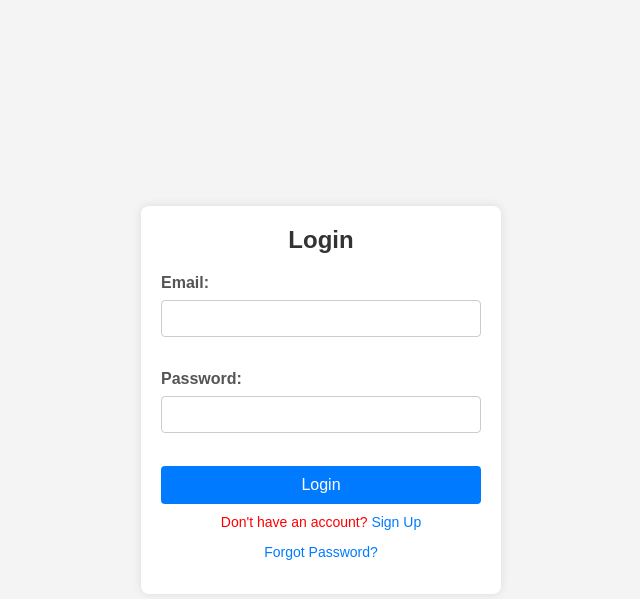
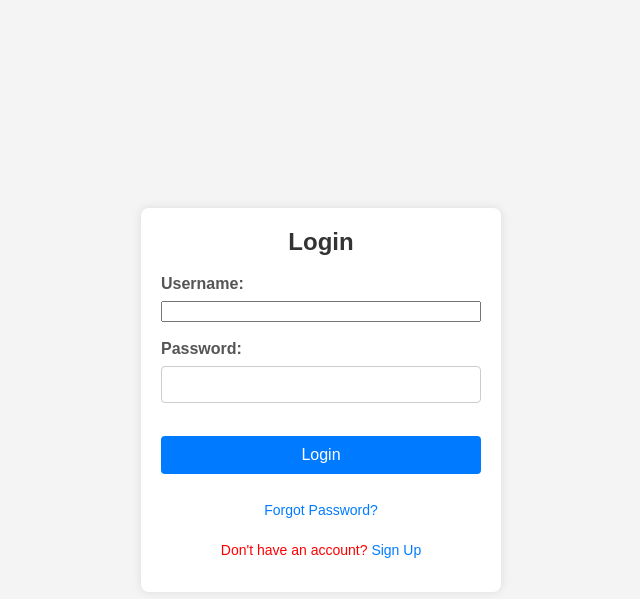
Before and after one commit to Nathan-C99/Nathan-C99, a PHP site: page /login.php in a window 1280 px wide. Shown: the top 599 px of the page, without its empty margins (319-959 px from the left). Run offline with PHP 8.4, Linux system fonts and the light colour scheme.

Commit message:
Update login.php

```diff
--- a/login.php
+++ b/login.php
@@ -1,39 +1,50 @@
 <?php
-session_start(); // Start a session to manage user login
-
+session_start();
 include 'db_connect.php'; // Include the database connection
 
+// Initialize error variable
+$error = '';
+
 // Check if the login form has been submitted
-if (isset($_POST['login'])) {
-    $email = $_POST['email'];
+if ($_SERVER["REQUEST_METHOD"] == "POST" && isset($_POST['login'])) {
+    // Check if POST data is set
+    if (isset($_POST['username']) && isset($_POST['password'])) {
+        $username = $_POST['username'];
         $password = $_POST['password'];
 
-    // Prepare a SQL statement to fetch user data based on the email
-    $sql = "SELECT * FROM users WHERE email = ?";
+        // Prepare a SQL statement to check user credentials
+        $sql = "SELECT id, username, password_hash, role FROM users WHERE username = ?";
         if ($stmt = $conn->prepare($sql)) {
-        $stmt->bind_param("s", $email); // Bind the email input to the query
+            $stmt->bind_param("s", $username);
             $stmt->execute();
-        $result = $stmt->get_result(); // Execute and get the result
-        $user = $result->fetch_assoc(); // Fetch the user as an associative array
+            $stmt->store_result();
 
-        if ($user) {
-            // Verify the password using the password_hash from the registration
-            if (password_verify($password, $user['password'])) {
-                // Store user info in session variables
-                $_SESSION['user_id'] = $user['id'];
-                $_SESSION['user_name'] = $user['email'];
+            // Check if the username exists
+            if ($stmt->num_rows == 1) {
+                $stmt->bind_result($id, $username, $password_hash, $role);
+                $stmt->fetch();
 
-                // Redirect to the dashboard after successful login
+                // Verify the password
+                if (password_verify($password, $password_hash)) {
+                    // Set session variables and redirect to the dashboard
+                    $_SESSION['username'] = $username;
+                    $_SESSION['role'] = $role;
+                    $_SESSION['user_id'] = $id;
                     header("Location: dashboard.php");
                     exit();
                 } else {
-                // If password is incorrect
                     $error = "Invalid password.";
                 }
             } else {
-            // If no user is found with the provided email
-            $error = "No user found with this email.";
+                $error = "No user found with that username.";
             }
+
+            $stmt->close();
+        } else {
+            $error = "Failed to prepare the SQL statement.";
+        }
+    } else {
+        $error = "Please fill in all required fields.";
     }
 }
 ?>
@@ -51,23 +62,25 @@ if (isset($_POST['login'])) {
         <h2>Login</h2>
 
         <!-- Display any error messages -->
-        <?php if (isset($error)): ?>
+        <?php if (!empty($error)): ?>
             <p style="color: red;"><?php echo htmlspecialchars($error); ?></p>
         <?php endif; ?>
 
         <form action="login.php" method="POST">
-            <label for="email">Email:</label>
-            <input type="email" id="email" name="email" required>
+            <label for="username">Username:</label>
+            <input type="text" id="username" name="username" required>
             <br>
             <label for="password">Password:</label>
             <input type="password" id="password" name="password" required>
             <br>
             <button type="submit" name="login">Login</button>
+            <br>
+            <!-- Forgot Password Link -->
+            <p><a href="forgot_password.php">Forgot Password?</a></p>
         </form>
 
-        <!-- Links to Sign Up and Forgot Password pages -->
+        <!-- Link to Sign Up page -->
         <p>Don't have an account? <a href="signup.php">Sign Up</a></p>
-        <p><a href="forgot_password.php">Forgot Password?</a></p>
     </div>
 </body>
 </html>
```
Lines whose indentation alone changed are shown as unchanged.
